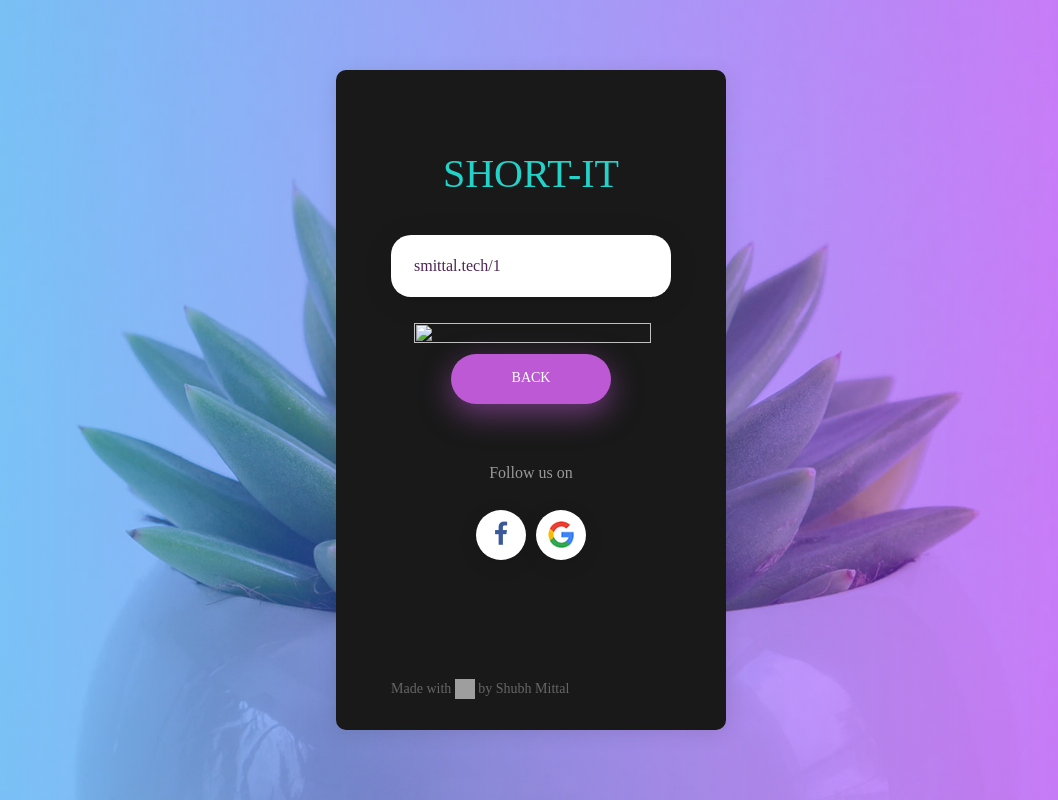
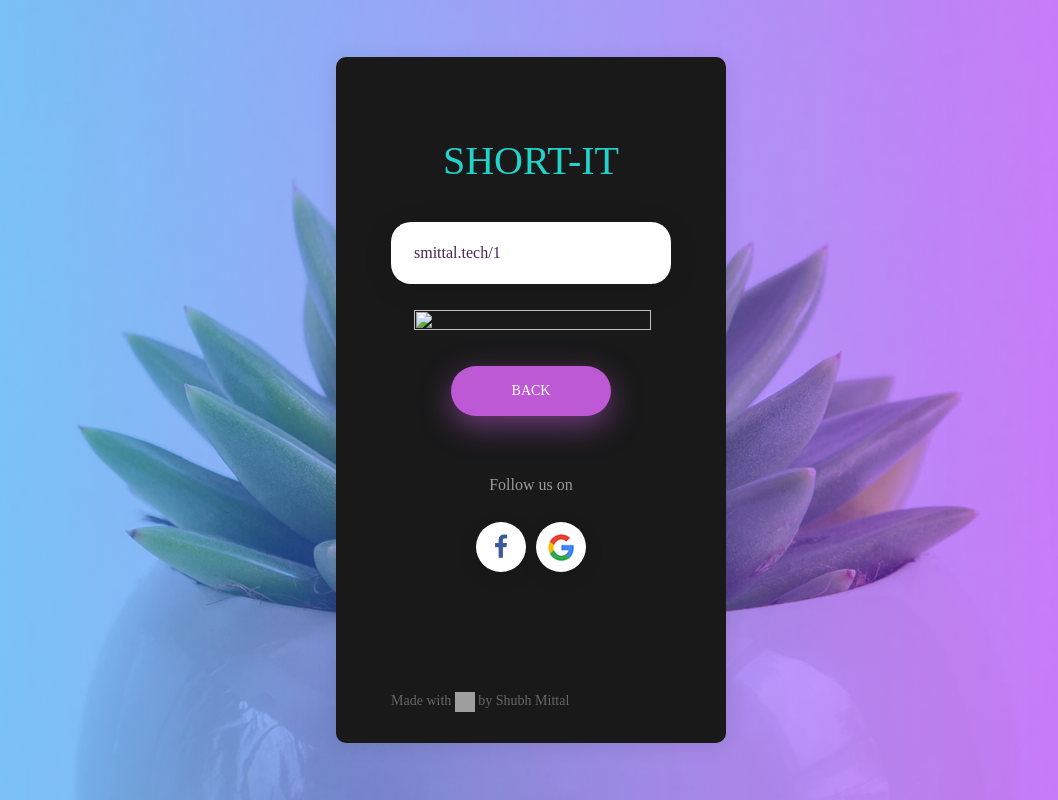
Before and after one commit to shubhtoy/SHORT_IT, a Flask app: page /final in a window 1280 px wide. Shown: the whole page, without its empty margins (109-1167 px from the left). Run offline with Flask 2, Linux system fonts and the light colour scheme; the visitor is signed in with stand-in values (Sample User, id 1); some libraries are stand-ins or nearby versions; some web fonts are replaced; grey boxes are pictures that could not be loaded.

Commit message:
added spaces between qr and button

```diff
--- a/static/css/main.css
+++ b/static/css/main.css
@@ -220,7 +220,12 @@
   background-color: #fff;
   border-radius: 20px;
 }
-
+.wrap-input109 {
+  width: 100%;
+  position: relative;
+  /* background-color: #fff; */
+  /* border-radius: 20px; */
+}
 .input100 {
   font-family: SourceSansPro-Bold;
   font-size: 16px;
--- a/templates/final.html
+++ b/templates/final.html
@@ -10,7 +10,9 @@
     <span class="focus-input100"></span>
 </div>
 <!-- <div class="wrap-input100 validate-input m-b-25" data-validate="Enter alias to be used"> -->
-<img src="" id="dd" class="input109"></img>
+<div class="wrap-input109 validate-input m-b-25">
+    <img src="" id="dd" class="input109"></img>
+</div>
 <!-- </div> -->
 
 <script>
```
Also changed, not shown: data.db.
